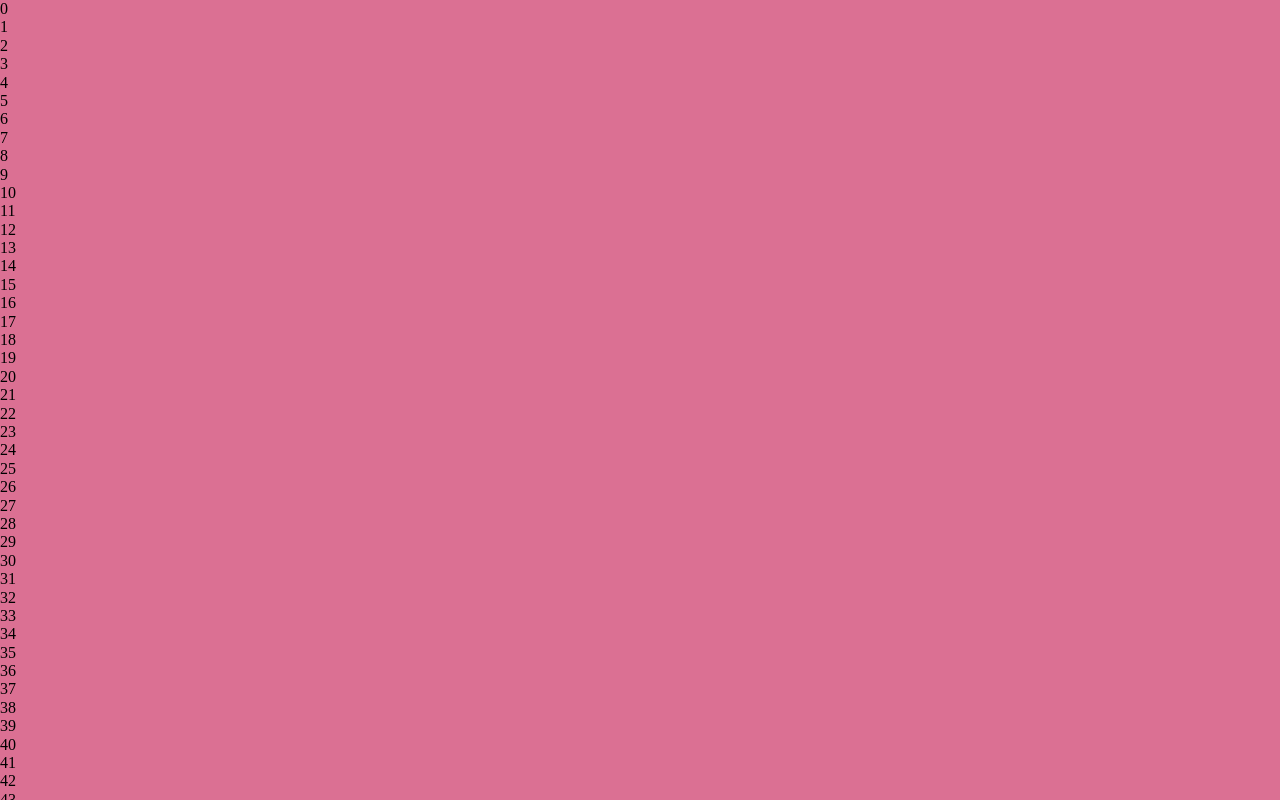
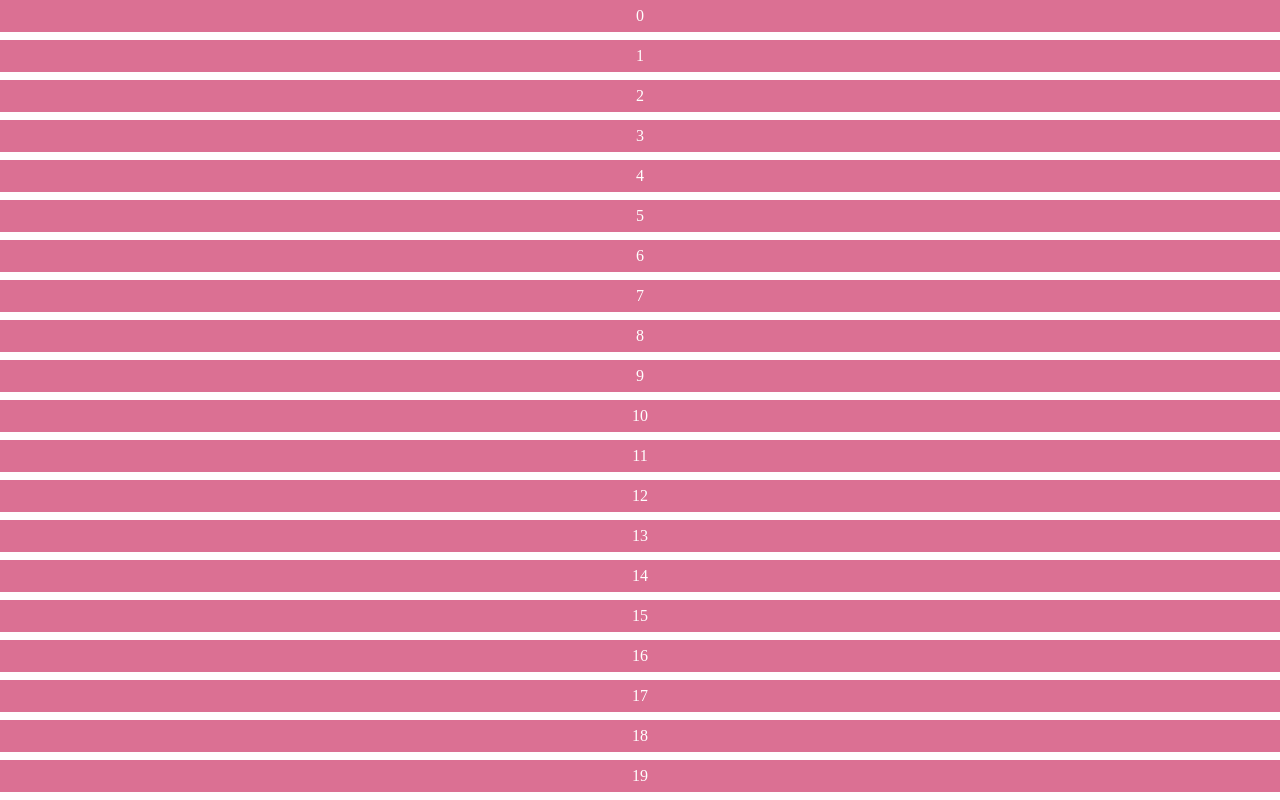
Before and after one commit to zhou495248579/exercise, a React app: page / in a window 1280 px wide. Built offline with nearby package versions, Linux system fonts and the light colour scheme.

Commit message:
scroll style

```diff
--- a/src/b-scroll/index.scss
+++ b/src/b-scroll/index.scss
@@ -1,8 +1,21 @@
 .scroll-wrapper {
   width: 100vw;
   height: 100vh;
-  background: palevioletred;
   overflow: hidden;
   .scroll-content {
+    transition-timing-function: cubic-bezier(0.165, 0.84, 0.44, 1);
+    transition-duration: 0ms;
+    li {
+      height: 32px;
+      display: flex;
+      justify-content: center;
+      align-items: center;
+      color: white;
+      background: palevioletred;
+
+      &:not(:last-child) {
+        margin-bottom: 8px;
+      }
+    }
   }
 }
```
